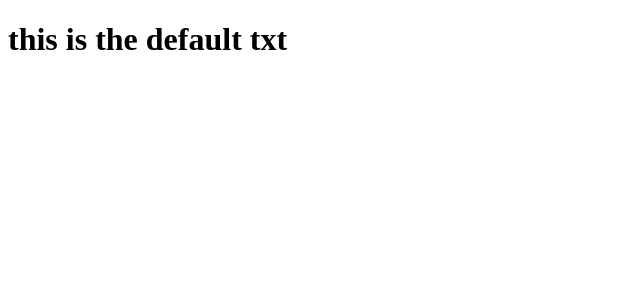
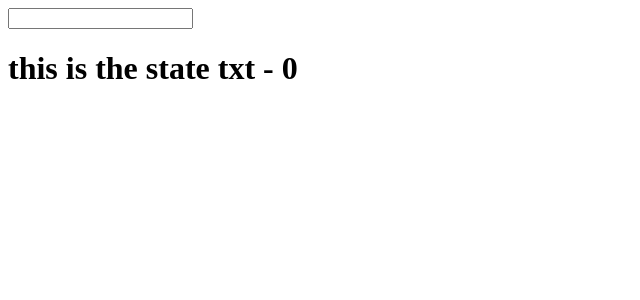
Before and after one commit to klcantrell/kals-frontend-explorations, a React (Create React App) app: page / in a window 1280 px wide. Shown: the top 300 px of the page, without its empty margins (0-640 px from the left). Built offline with nearby package versions, Linux system fonts and the light colour scheme; the HTML template or start-up script is replaced by a standard one.

Commit message:
state and setState basics

```diff
--- a/src/App.js
+++ b/src/App.js
@@ -1,28 +1,28 @@
 import React from "react";
-import PropTypes from "prop-types";
-
-/* Need to return a single element in JSX,
-otherwise it's the equivalent of returning a function
-and then another function */
 
 class App extends React.Component {
+  constructor() {
+    super();
+    this.state = {
+      txt: "this is the state txt",
+      cat: 0
+    };
+  }
+
+  update(e) {
+    this.setState({ txt: e.target.value });
+  }
+
   render() {
-    const txt = this.props.txt;
     return (
       <div>
-        <h1>{txt}</h1>
+        <input onChange={this.update.bind(this)} />
+        <h1>
+          {this.state.txt} - {this.state.cat}
+        </h1>
       </div>
     );
   }
 }
 
-App.propTypes = {
-  txt: PropTypes.string.isRequired,
-  cat: PropTypes.number.isRequired
-};
-
-App.defaultProps = {
-  txt: "this is the default txt"
-};
-
 export default App;
```
